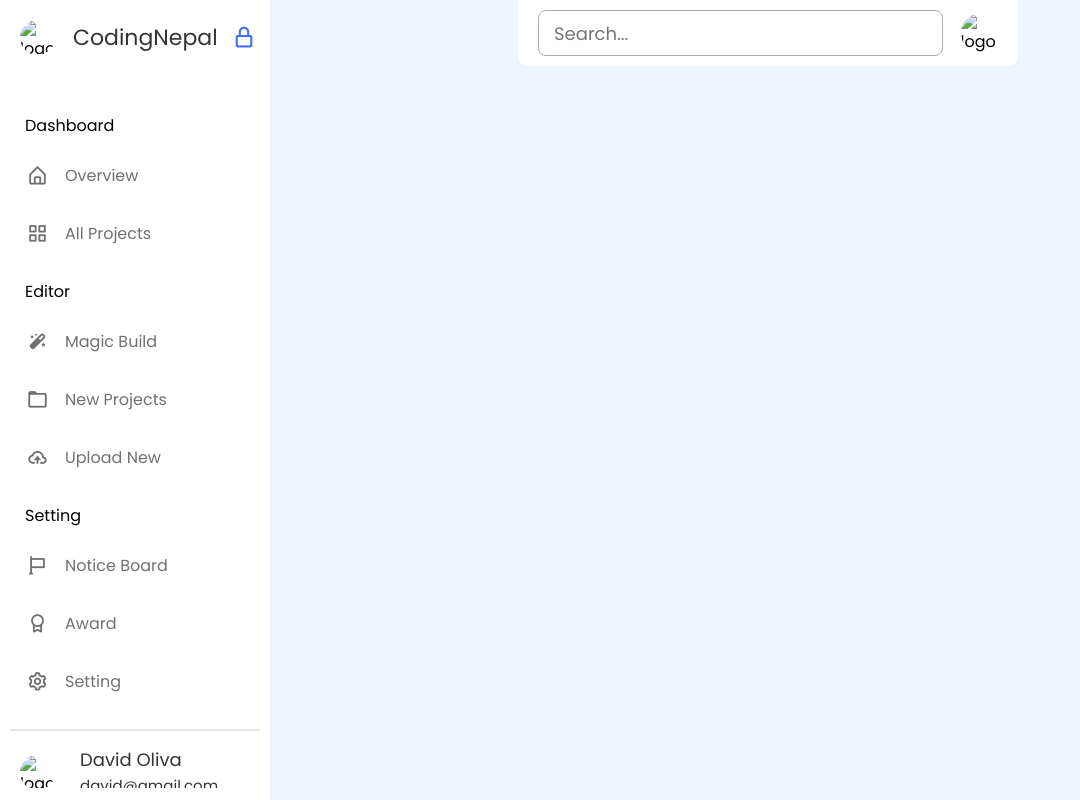
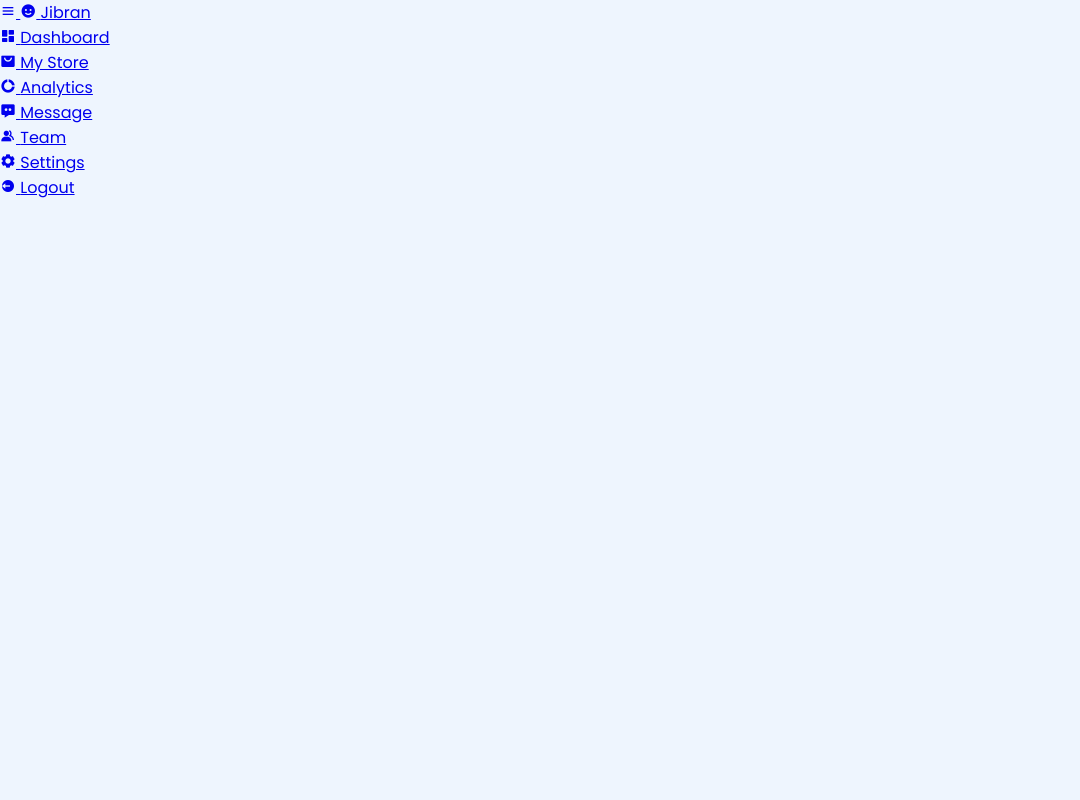
Before and after one commit to ffxhxd/SidebarForJib, a plain HTML site: page index.html in a window 1280 px wide. Shown: the whole page, without its empty margins (0-1080 px from the left). Drawn offline with nearby package versions, Linux system fonts and the light colour scheme.

Commit message:
Update index.html

```diff
--- a/index.html
+++ b/index.html
@@ -1,122 +1,78 @@
 <!DOCTYPE html>
-<!-- Coding by CodingNepal || www.codingnepalweb.com -->
 <html lang="en">
   <head>
     <meta charset="UTF-8" />
-    <meta http-equiv="X-UA-Compatible" content="IE=edge" />
     <meta name="viewport" content="width=device-width, initial-scale=1.0" />
-    <title>Hoverable Sidebar Menu HTML CSS & JavaScript</title>
-    <link rel="stylesheet" href="style.css" />
-    <!-- Boxicons CSS -->
+
+    <!-- Boxicons -->
     <link
-      flex
-      href="https://unpkg.com/boxicons@2.1.4/css/boxicons.min.css"
+      href="https://unpkg.com/boxicons@2.0.9/css/boxicons.min.css"
       rel="stylesheet"
     />
-    <script src="script.js" defer></script>
+    <!-- My CSS -->
+    <link rel="stylesheet" href="style.css" />
+
+    <title>AdminHub</title>
   </head>
   <body>
-    <nav class="sidebar locked">
-      <div class="logo_items flex">
-        <span class="nav_image">
-          <img src="images/logo.png" alt="logo_img" />
-        </span>
-        <span class="logo_name">CodingNepal</span>
-        <i class="bx bx-lock-alt" id="lock-icon" title="Unlock Sidebar"></i>
-        <i class="bx bx-x" id="sidebar-close"></i>
-      </div>
-
-      <div class="menu_container">
-        <div class="menu_items">
-          <ul class="menu_item">
-            <div class="menu_title flex">
-              <span class="title">Dashboard</span>
-              <span class="line"></span>
-            </div>
-            <li class="item">
-              <a href="#" class="link flex">
-                <i class="bx bx-home-alt"></i>
-                <span>Overview</span>
+    <!-- SIDEBAR -->
+    <section id="sidebar">
+      <a href="#" class="brand">
+        <i id="t" class="bx bx-menu"></i>
+      </a>
+      <a href="#" class="brand">
+        <!-- //user Image here -->
+        <i class="bx bxs-smile"></i>
+        <span class="text">Jibran</span>
+      </a>
+      <ul class="side-menu top">
+        <li class="active">
+          <a href="#">
+            <i class="bx bxs-dashboard"></i>
+            <span class="text">Dashboard</span>
           </a>
         </li>
-            <li class="item">
-              <a href="#" class="link flex">
-                <i class="bx bx-grid-alt"></i>
-                <span>All Projects</span>
+        <li>
+          <a href="#">
+            <i class="bx bxs-shopping-bag-alt"></i>
+            <span class="text">My Store</span>
+          </a>
+        </li>
+        <li>
+          <a href="#">
+            <i class="bx bxs-doughnut-chart"></i>
+            <span class="text">Analytics</span>
+          </a>
+        </li>
+        <li>
+          <a href="#">
+            <i class="bx bxs-message-dots"></i>
+            <span class="text">Message</span>
+          </a>
+        </li>
+        <li>
+          <a href="#">
+            <i class="bx bxs-group"></i>
+            <span class="text">Team</span>
           </a>
         </li>
       </ul>
-
-          <ul class="menu_item">
-            <div class="menu_title flex">
-              <span class="title">Editor</span>
-              <span class="line"></span>
-            </div>
-            <li class="item">
-              <a href="#" class="link flex">
-                <i class="bx bxs-magic-wand"></i>
-                <span>Magic Build</span>
+      <ul class="side-menu">
+        <li>
+          <a href="#">
+            <i class="bx bxs-cog"></i>
+            <span class="text">Settings</span>
           </a>
         </li>
-            <li class="item">
-              <a href="#" class="link flex">
-                <i class="bx bx-folder"></i>
-                <span>New Projects</span>
-              </a>
-            </li>
-            <li class="item">
-              <a href="#" class="link flex">
-                <i class="bx bx-cloud-upload"></i>
-                <span>Upload New</span>
+        <li>
+          <a href="#" class="logout">
+            <i class="bx bxs-log-out-circle"></i>
+            <span class="text">Logout</span>
           </a>
         </li>
       </ul>
+    </section>
 
-          <ul class="menu_item">
-            <div class="menu_title flex">
-              <span class="title">Setting</span>
-              <span class="line"></span>
-            </div>
-            <li class="item">
-              <a href="#" class="link flex">
-                <i class="bx bx-flag"></i>
-                <span>Notice Board</span>
-              </a>
-            </li>
-            <li class="item">
-              <a href="#" class="link flex">
-                <i class="bx bx-award"></i>
-                <span>Award</span>
-              </a>
-            </li>
-            <li class="item">
-              <a href="#" class="link flex">
-                <i class="bx bx-cog"></i>
-                <span>Setting</span>
-              </a>
-            </li>
-          </ul>
-        </div>
-
-        <div class="sidebar_profile flex">
-          <span class="nav_image">
-            <img src="images/profile.jpg" alt="logo_img" />
-          </span>
-          <div class="data_text">
-            <span class="name">David Oliva</span>
-            <span class="email">david@gmail.com</span>
-          </div>
-        </div>
-      </div>
-    </nav>
-
-    <!-- Navbar -->
-    <nav class="navbar flex">
-      <i class="bx bx-menu" id="sidebar-open"></i>
-      <input type="text" placeholder="Search..." class="search_box" />
-      <span class="nav_image">
-        <img src="images/profile.jpg" alt="logo_img" />
-      </span>
-    </nav>
+    <script src="script.js"></script>
   </body>
 </html>
```
Lines whose indentation alone changed are shown as unchanged.
